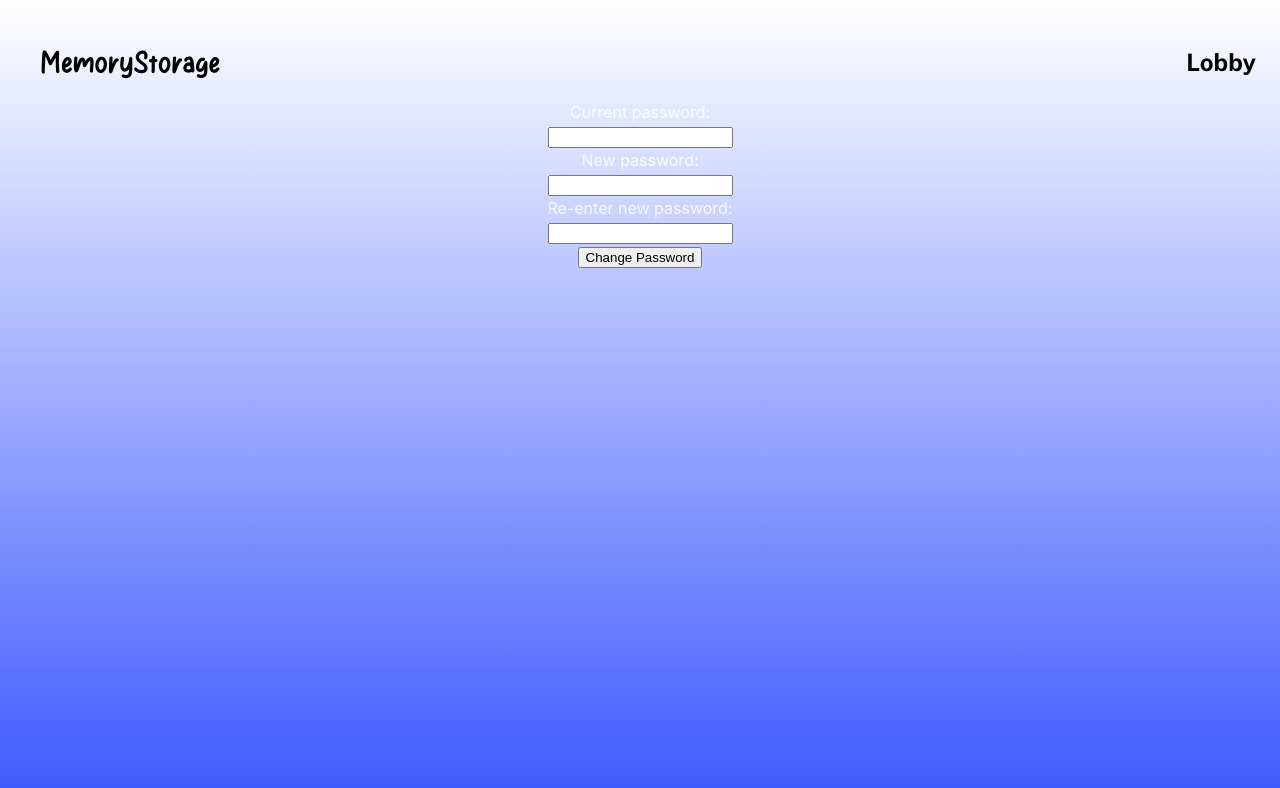
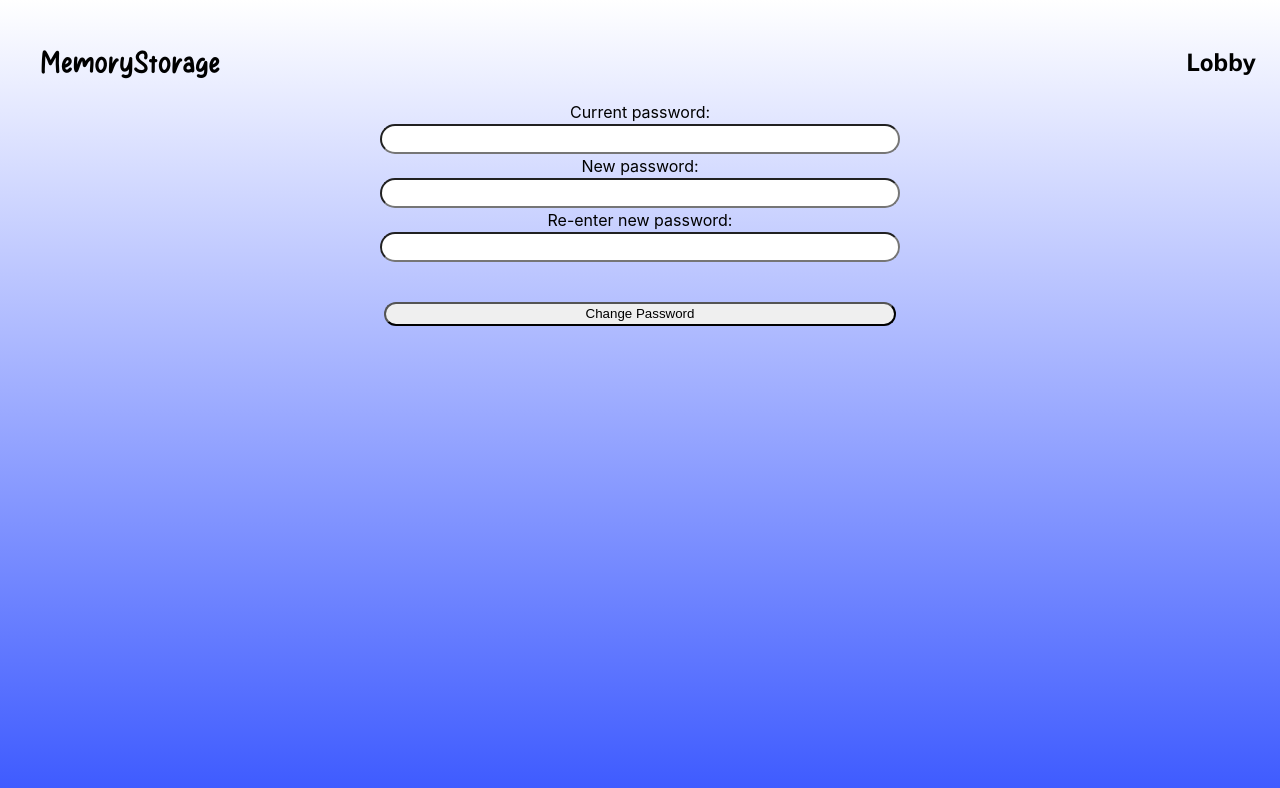
Before and after one commit to YaseiTanuki/Memory-Storage, a React (Vite) app in the folder client/: page /changepassword in a window 1280 px wide. Shown: the top 788 px of the page. Built offline with nearby package versions, Linux system fonts and the light colour scheme.

Commit message:
styling Change password form

```diff
--- a/client/src/components/ChangePasswdForm/ChangePasswdForm.jsx
+++ b/client/src/components/ChangePasswdForm/ChangePasswdForm.jsx
@@ -1,12 +1,11 @@
-import { useContext, useState } from "react"
+import { useState } from "react"
 import CheckReEnterPasswd from "../../utils/CheckReEnterPasswd";
 import { ToastContainer, toast } from "react-toastify";
 import useAuthAxios from "../../hooks/useAxios/useAuthAxios";
-import AuthContext from "../../hooks/useContext/authContext";
+import './ChangePasswdFormStyle.css'
 
 export default function ChangePasswdForm() {
 
-    const {auth} = useContext(AuthContext)
     const [changePasswd, setChangePasswd] = useState({
         OldPasswd: "",
         NewPasswd: "",
@@ -23,7 +22,7 @@ export default function ChangePasswdForm() {
         await authAxios.put("/api/home/changepasswd", {
             OldPasswd, NewPasswd
         }).then(res => {
-            if(res.status == 200){
+            if(res.data.status == "OK"){
                 console.log(res.data.message)
             }
             else {
@@ -34,14 +33,14 @@ export default function ChangePasswdForm() {
 
     return (
         <>
-        <form action="" onSubmit={UpdatePasswd}>
+        <form className="ChangePasswdForm" action="" onSubmit={UpdatePasswd}>
             <label htmlFor="OldPasswd">Current password:</label><br />
             <input type="text" onChange={(event) => {setChangePasswd({...changePasswd, OldPasswd: event.target.value})}}/><br />
             <label htmlFor="NewPasswd">New password:</label><br />
             <input type="text" onChange={(event) => {setChangePasswd({...changePasswd, NewPasswd: event.target.value})}}/><br />
             <label htmlFor="ConfNewPasswd">Re-enter new password:</label><br />
             <input type="text" onChange={(event) => {setChangePasswd({...changePasswd, ReNewPasswd: event.target.value})}}/><br />
-            <input type="submit" value="Change Password" name="" id="" />
+            <input className="submitButton" type="submit" value="Change Password" name="SubmitButton" />
         </form>
         <ToastContainer/>
         </>
--- /dev/null
+++ b/client/src/components/ChangePasswdForm/ChangePasswdFormStyle.css
@@ -0,0 +1,14 @@
+.ChangePasswdForm label{
+    color: black;
+}
+
+.ChangePasswdForm input {
+    width: 40vw;
+    height: 3vh;
+    border-radius: 15px;
+    text-align: center;
+}
+
+.ChangePasswdForm .submitButton {
+    margin-top: 5vh;
+}
```
